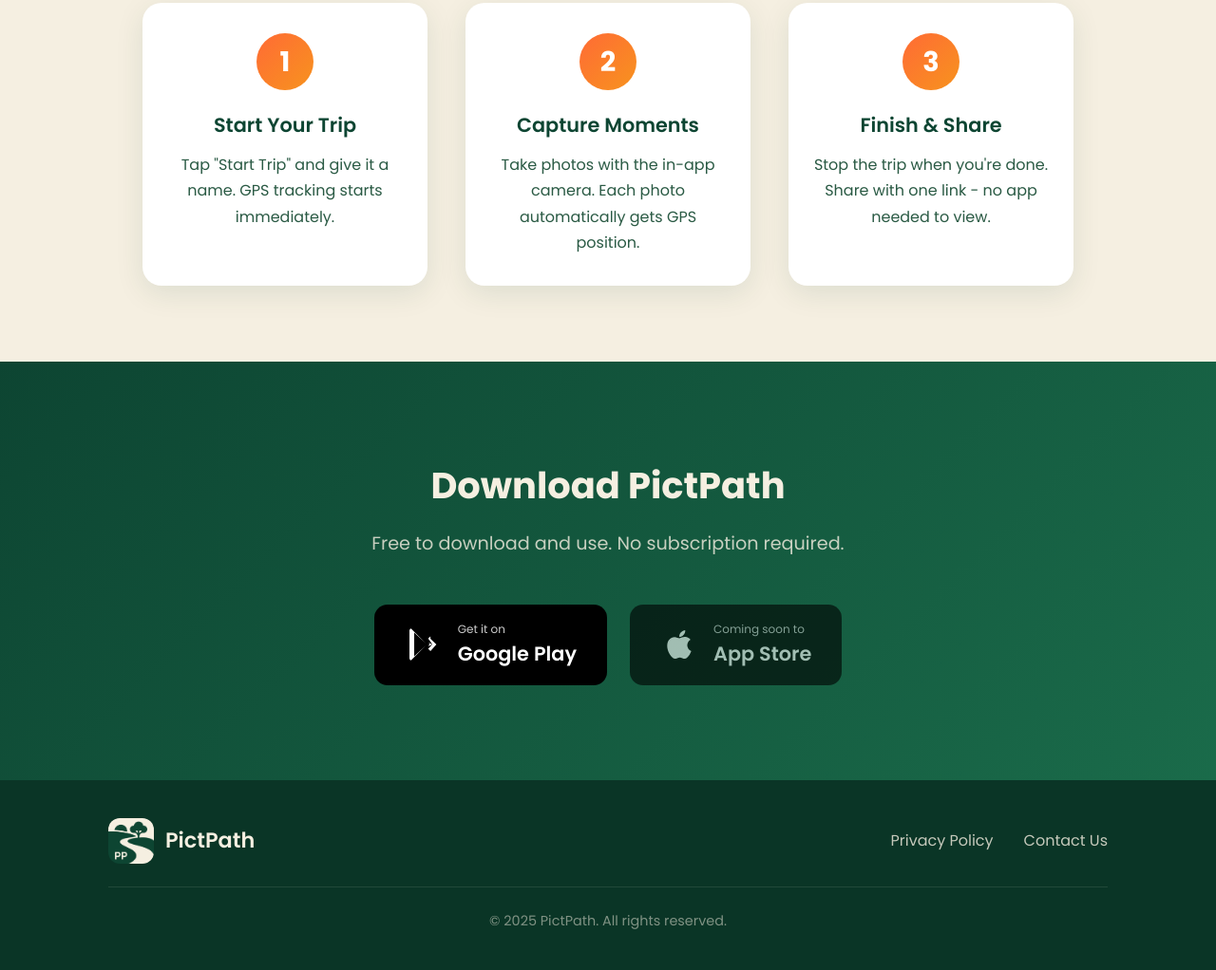
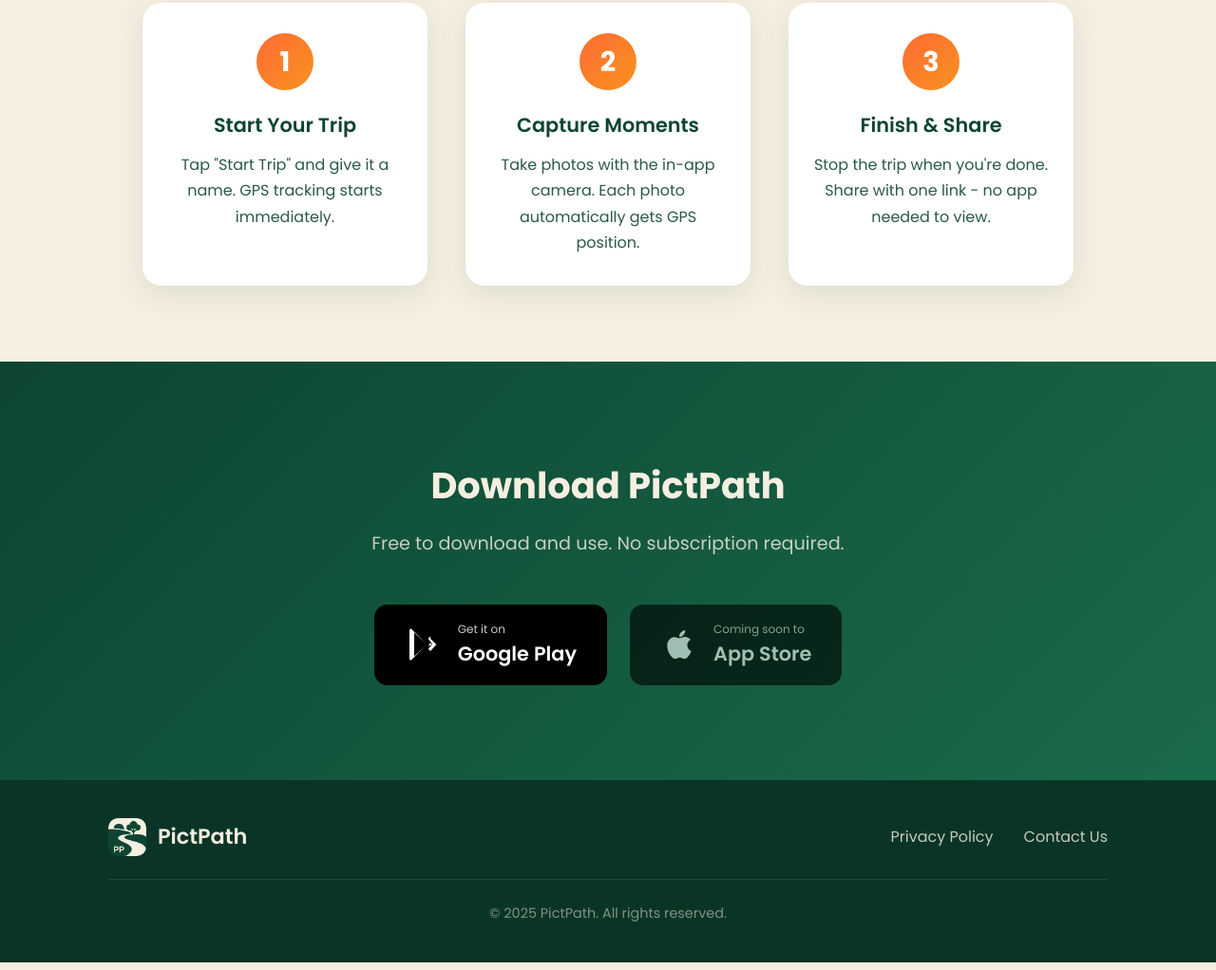
Before and after one commit to mralx44/pictpath-homepage, a plain HTML site: page index.html in a window 1280 px wide. Shown: the part 2800-3822 px from the top of the page at 95% size. Drawn offline with Linux system fonts and the light colour scheme.

Commit message:
Fix footer logo overlap

```diff
--- a/style.css
+++ b/style.css
@@ -546,10 +546,16 @@
   font-weight: 600;
 }
 
+.footer-brand span {
+  display: inline-block;
+}
+
 .footer-logo {
-  width: 48px;
-  height: 48px;
-  border-radius: 12px;
+  width: 40px;
+  height: 40px;
+  border-radius: 10px;
+  object-fit: contain;
+  flex-shrink: 0;
 }
 
 .footer-links {
```
